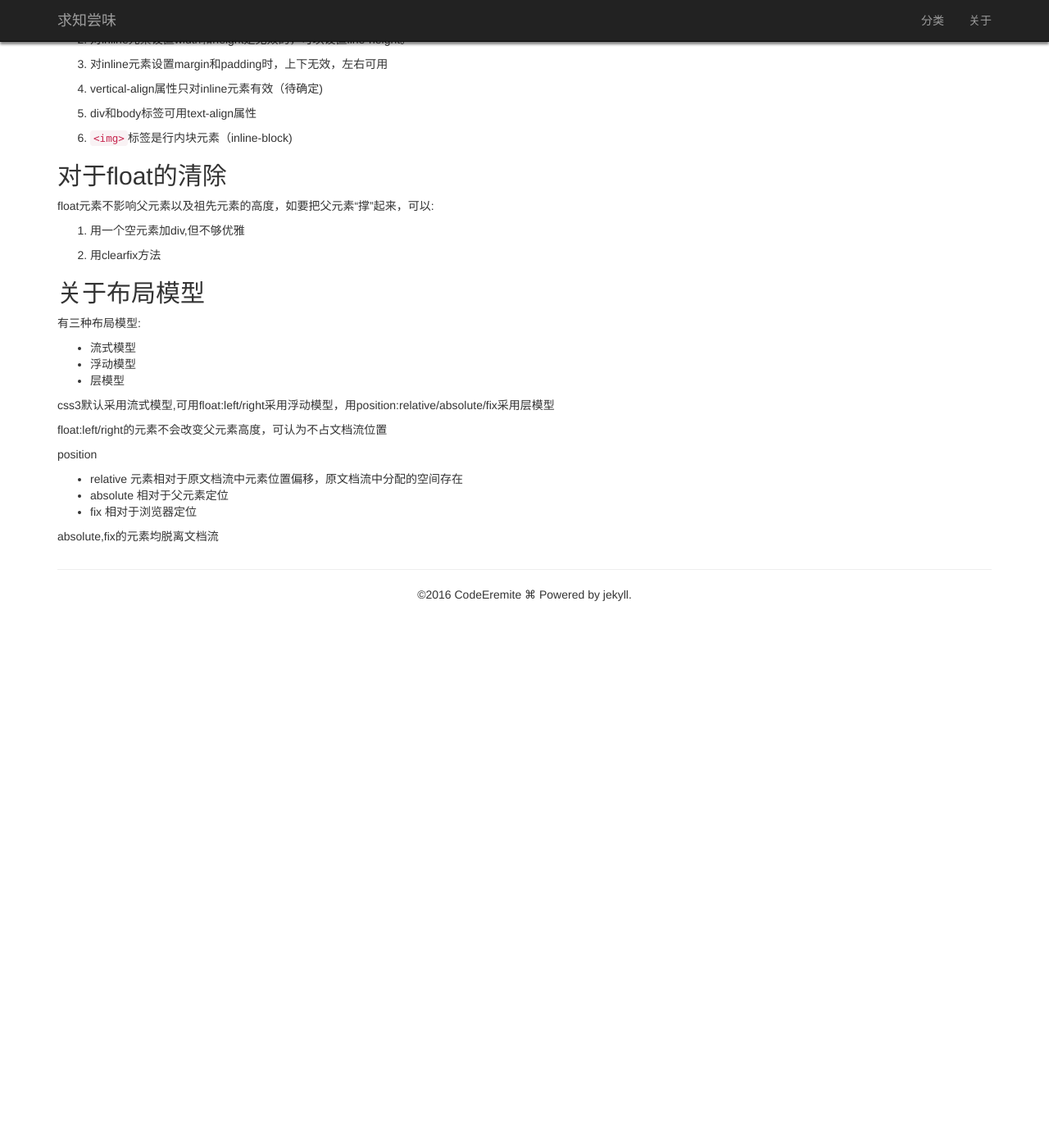
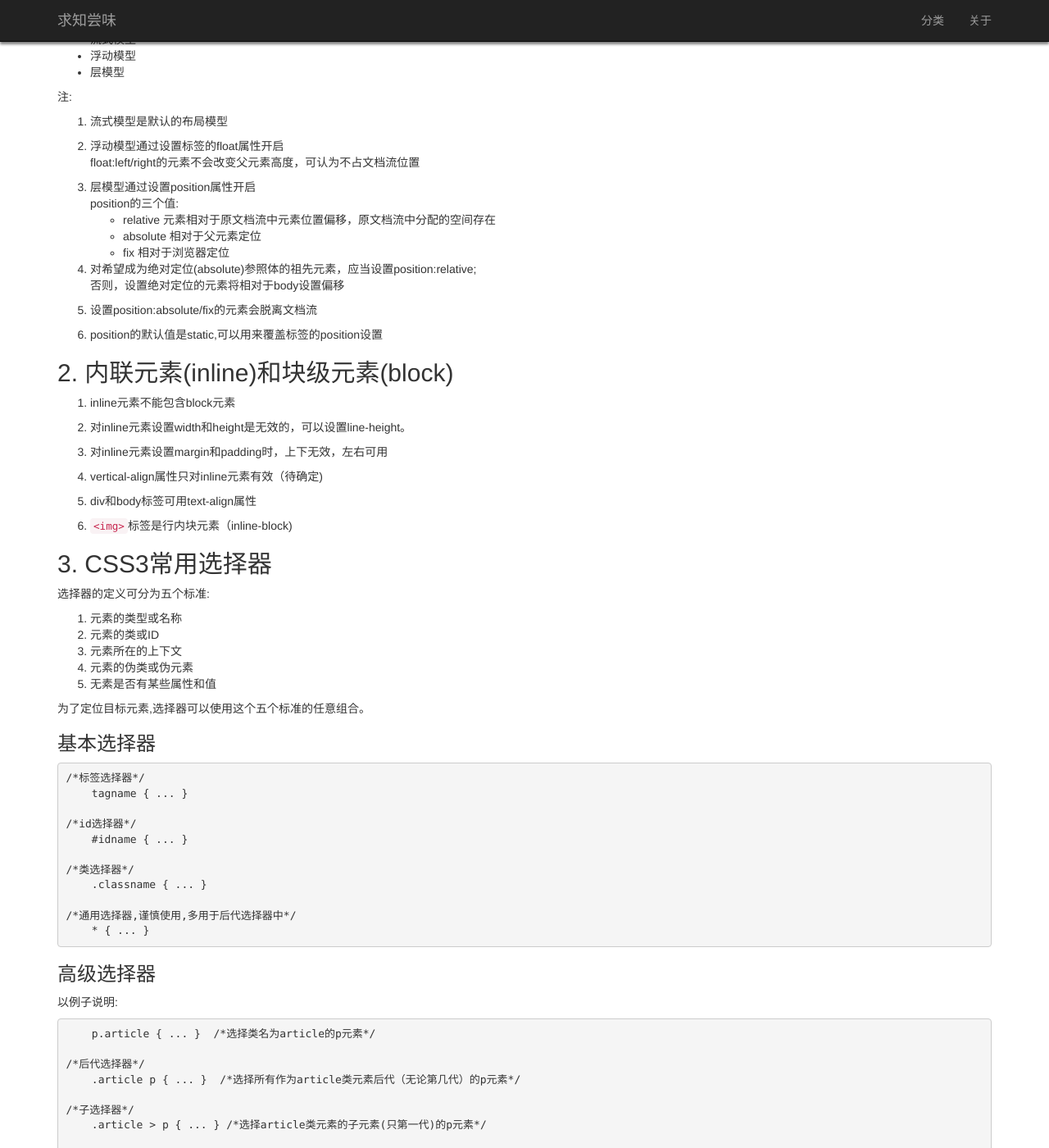
Before and after one commit to CodeEremite/codeeremite.github.io, a Jekyll site: the page built from _posts/2015-12-28-about-css3.md, in a window 1280 px wide and 1400 px high, scrolled down 235 px. Shown: the whole window at 82% size. Built offline with Jekyll 4.4.1, drawn with Linux system fonts in a browser that asks for light colours; nearby versions of some CDN libraries; before the commit the page ends 980 px from its top, so only the background shows below that; some of the changed text lies outside the part shown.

Commit message:
update the note of css3

```diff
--- a/_posts/2015-12-28-about-css3.md
+++ b/_posts/2015-12-28-about-css3.md
@@ -11,7 +11,35 @@ tags:        CSS3
 
 折腾本站的时候，才第一次真正的使用html5、css3，看了《HTML5和CSS3基础教程》，以为也不过如此。信心满满的开始折腾，却碰了一鼻子灰。知道的越多才发现不知道的越多。本文主要记载折腾过程中学到的一些知识，权当笔记了。
 
-## 内联元素(inline)和块级元素(block)
+## 1. 关于布局模型
+
+有三种布局模型:
+
+- 流式模型
+- 浮动模型
+- 层模型
+
+注:
+
+1.  流式模型是默认的布局模型
+
+2.  浮动模型通过设置标签的float属性开启
+    float:left/right的元素不会改变父元素高度，可认为不占文档流位置
+
+3.  层模型通过设置position属性开启
+    position的三个值:
+    + relative 元素相对于原文档流中元素位置偏移，原文档流中分配的空间存在
+    + absolute 相对于父元素定位
+    + fix 相对于浏览器定位
+
+4.  对希望成为绝对定位(absolute)参照体的祖先元素，应当设置position:relative;
+    否则，设置绝对定位的元素将相对于body设置偏移
+
+5.  设置position:absolute/fix的元素会脱离文档流
+
+6.  position的默认值是static,可以用来覆盖标签的position设置
+
+## 2. 内联元素(inline)和块级元素(block)
 
 1. inline元素不能包含block元素
 
@@ -25,29 +53,49 @@ tags:        CSS3
 
 6. `<img>`标签是行内块元素（inline-block)
 
-## 对于float的清除
+## 3. CSS3常用选择器
 
-float元素不影响父元素以及祖先元素的高度，如要把父元素“撑”起来，可以:
+选择器的定义可分为五个标准:
 
-1. 用一个空元素加div,但不够优雅
+1. 元素的类型或名称
+2. 元素的类或ID
+3. 元素所在的上下文
+4. 元素的伪类或伪元素
+5. 无素是否有某些属性和值
 
-2. 用clearfix方法
+为了定位目标元素,选择器可以使用这个五个标准的任意组合。
 
-## 关于布局模型
+### 基本选择器
 
-有三种布局模型:
+    /*标签选择器*/
+        tagname { ... }
 
-- 流式模型
-- 浮动模型
-- 层模型
+    /*id选择器*/
+        #idname { ... }
 
-css3默认采用流式模型,可用float:left/right采用浮动模型，用position:relative/absolute/fix采用层模型
+    /*类选择器*/
+        .classname { ... }
 
-float:left/right的元素不会改变父元素高度，可认为不占文档流位置
+    /*通用选择器,谨慎使用,多用于后代选择器中*/
+        * { ... }
 
-position
--  relative 元素相对于原文档流中元素位置偏移，原文档流中分配的空间存在
--  absolute 相对于父元素定位
--  fix      相对于浏览器定位
+### 高级选择器
 
-absolute,fix的元素均脱离文档流
+以例子说明:
+
+        p.article { ... }  /*选择类名为article的p元素*/
+
+    /*后代选择器*/
+        .article p { ... }  /*选择所有作为article类元素后代（无论第几代）的p元素*/
+
+    /*子选择器*/
+        .article > p { ... } /*选择article类元素的子元素(只第一代)的p元素*/
+
+    /*同胞元素选择器*/
+        .article p+p { ... } /*只选择article类子元素中与p元素相邻的p元素,第二个p元素是目标*/
+
+        h1~h2 { ... }
+
+
+    /*群组选择器*/
+        h1,h2,h3 { ... }
```
